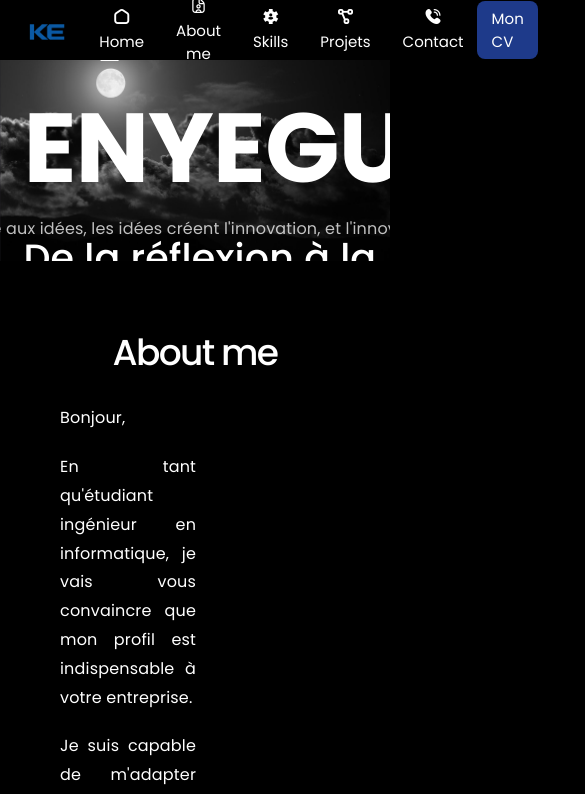
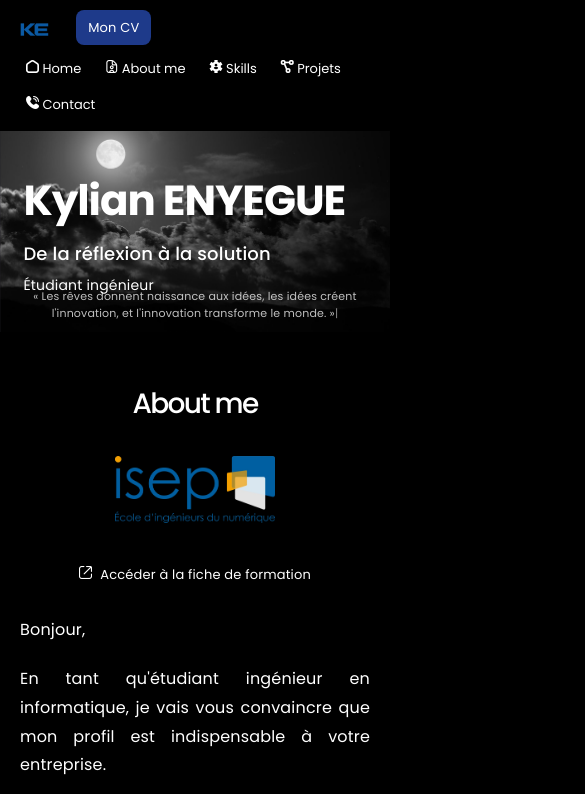
Before and after one commit to kylian-enyegue/Portfolio_v3, a React (Vite) app: page / in a window 390 px wide. Shown: the top 794 px of the page, 585 px wide, since content can reach past the window. Built offline with nearby package versions, Linux system fonts and the light colour scheme; some icons are missing.

Commit message:
update portfolio

```diff
--- a/src/App.css
+++ b/src/App.css
@@ -626,3 +626,94 @@ main section {
     border-right-color: var(--border);
   }
 }
+
+/* ── TABLET (≤1100px) ── */
+@media (max-width: 1100px) {
+  .projects-grid {
+    grid-template-columns: repeat(2, 350px);
+  }
+}
+
+/* ── MOBILE (≤768px) ── */
+@media (max-width: 768px) {
+  .banner-text h1 {
+    font-size: 42px;
+  }
+  .banner-sub {
+    font-size: 18px;
+  }
+  .banner-tagline {
+    font-size: 14px;
+  }
+  .banner-citation {
+    font-size: 11px;
+    white-space: normal;
+    text-align: center;
+    width: 90%;
+    bottom: 10px;
+  }
+
+  main section {
+    padding: 60px 20px;
+  }
+
+  .about-container {
+    flex-direction: column-reverse;
+    gap: 30px;
+  }
+  .about-text {
+    width: 100%;
+  }
+  .about-logo {
+    width: 100%;
+  }
+  .about-logo img {
+    max-width: 160px;
+  }
+
+  .experience-container {
+    flex-direction: column;
+    gap: 24px;
+    align-items: flex-start;
+  }
+  .experience-logo {
+    width: 100%;
+    align-items: flex-start;
+  }
+  .experience-logo img {
+    max-width: 160px;
+  }
+  .experience-text {
+    width: 100%;
+  }
+
+  .skills-grid {
+    gap: 14px;
+  }
+  .skill-card {
+    padding: 10px 18px;
+  }
+  .skill-card span {
+    font-size: 16px;
+  }
+
+  .outil-img {
+    width: 72px;
+    height: 72px;
+  }
+
+  .projects-grid {
+    grid-template-columns: 1fr;
+    width: 100%;
+  }
+  .project-card {
+    width: 100%;
+  }
+
+  .subsection-title {
+    font-size: 20px;
+  }
+  .section-title {
+    font-size: 28px;
+  }
+}
--- a/src/components/sidebar.css
+++ b/src/components/sidebar.css
@@ -117,3 +117,31 @@
 .navbar-btn-logout:hover {
   opacity: 0.85;
 }
+
+/* ── MOBILE (≤768px) ── */
+@media (max-width: 768px) {
+  .navbar {
+    flex-wrap: wrap;
+    height: auto;
+    padding: 10px 16px;
+    gap: 8px;
+  }
+  .navbar-ke-logo {
+    height: 32px;
+  }
+  .navbar-links {
+    order: 3;
+    width: 100%;
+    flex-wrap: wrap;
+    gap: 4px;
+  }
+  .navbar-links a,
+  .navbar-links button {
+    font-size: 13px;
+    padding: 6px 10px;
+  }
+  .navbar-btn {
+    font-size: 13px;
+    padding: 6px 12px;
+  }
+}
```
